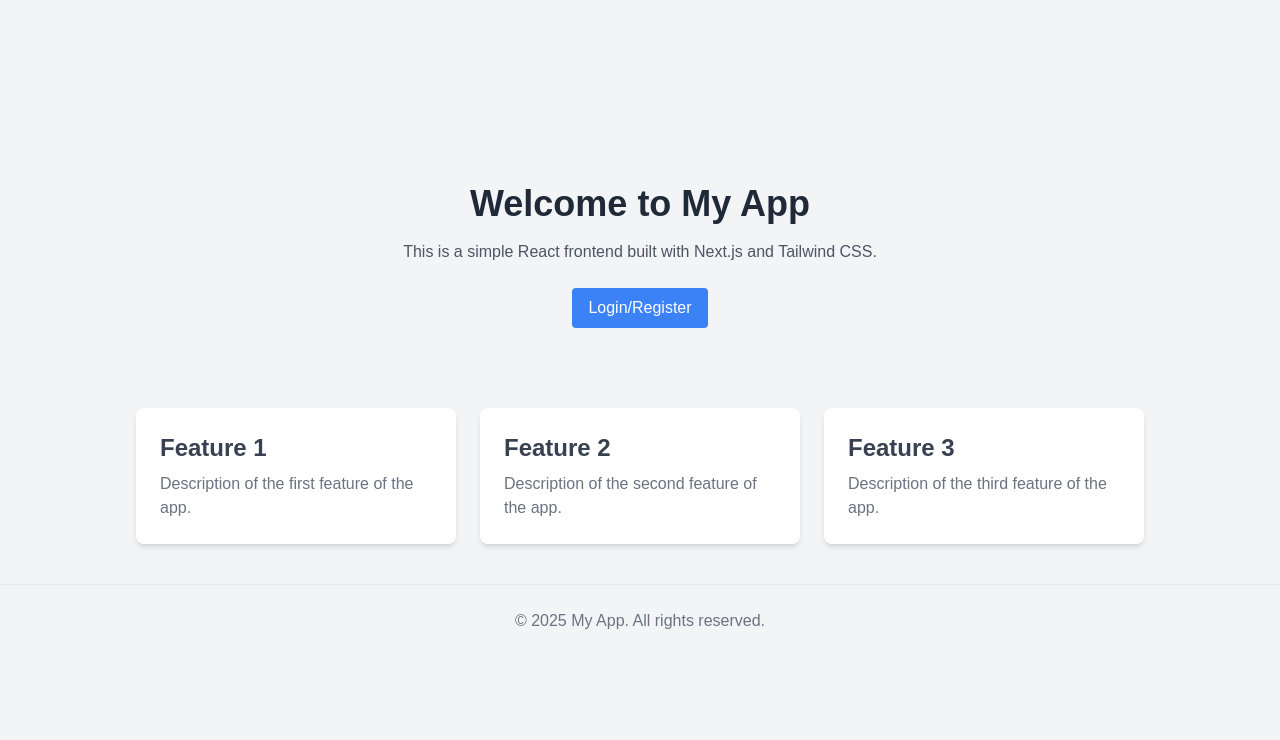
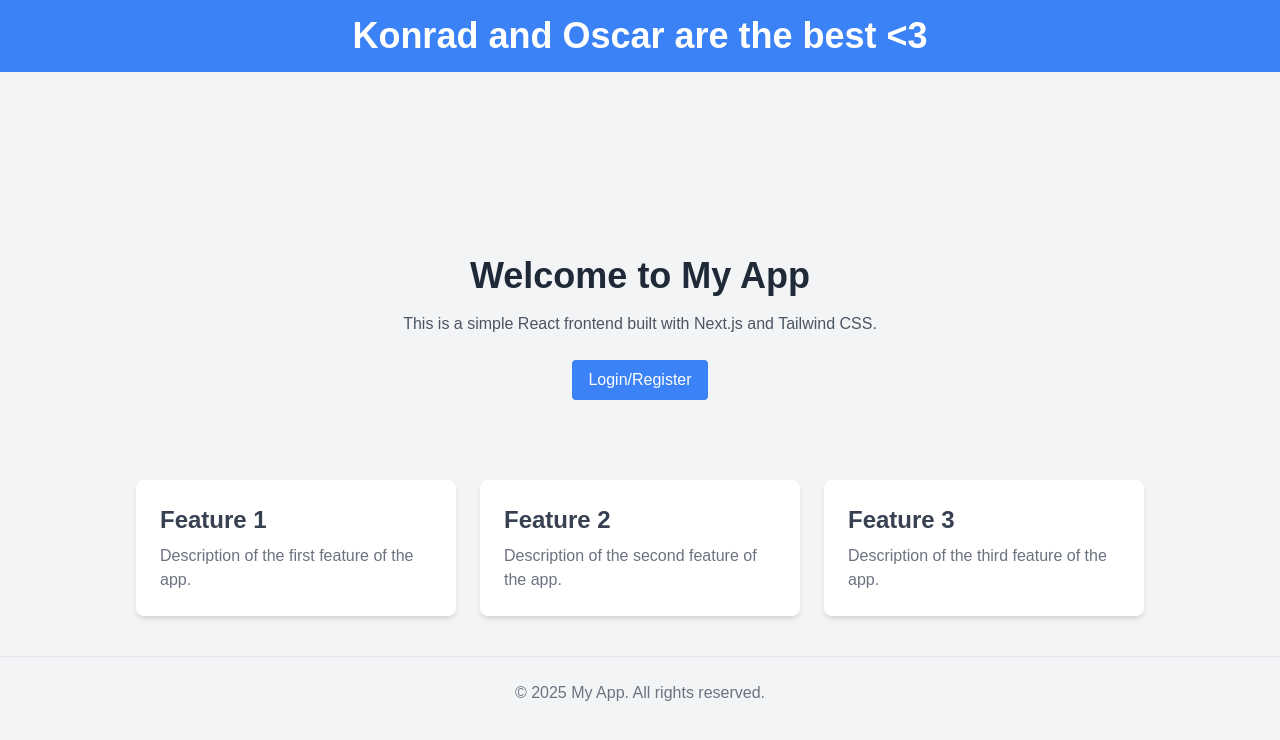
Before and after one commit to oscarfriedrichmeyer/my-app, a Next.js app: page / in a window 1280 px wide. Shown: the top 740 px of the page. Built offline with nearby package versions, Linux system fonts and the light colour scheme.

Commit message:
feat: update homepage layout and enhance user interface

```diff
--- a/src/app/page.js
+++ b/src/app/page.js
@@ -58,6 +58,10 @@ export default function Home() {
   };
 
   return (
+    <>
+      <header className="bg-blue-500 text-white text-center py-4">
+        <h1 className="text-4xl font-bold">Konrad and Oscar are the best &lt;3</h1>
+      </header>
       <main className="flex min-h-screen flex-col items-center justify-center bg-gray-100">
         <header className="text-center py-10">
           <h1 className="text-4xl font-bold text-gray-800">Welcome to My App</h1>
@@ -154,5 +158,6 @@ export default function Home() {
           <p className="text-gray-500">&copy; 2025 My App. All rights reserved.</p>
         </footer>
       </main>
+    </>
   );
 }
```
Lines whose indentation alone changed are shown as unchanged.
